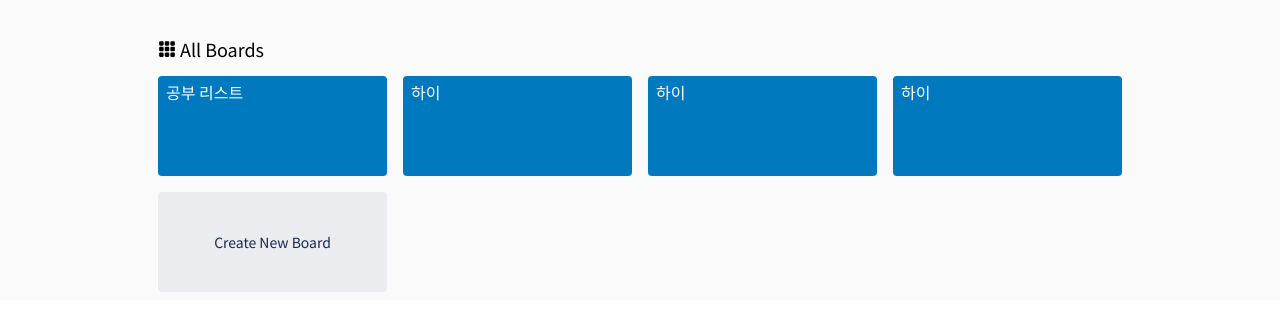
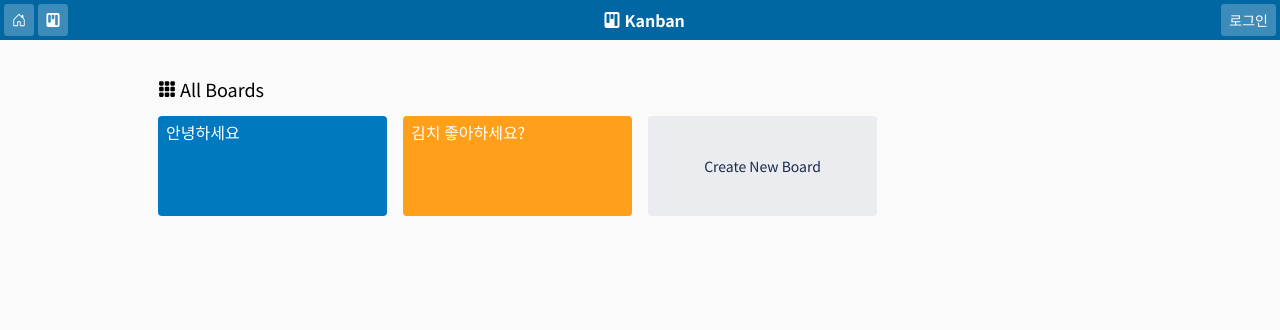
Before and after one commit to csh9066/kaban-front, a React (Create React App) app: page / in a window 1280 px wide. Shown: the top 330 px of the page. Built offline with nearby package versions, Linux system fonts and the light colour scheme.

Commit message:
Add BoardListPage

```diff
--- a/src/features/board/BoardTile.tsx
+++ b/src/features/board/BoardTile.tsx
@@ -10,10 +10,10 @@ interface Props {
   theme?: string;
 }
 
-function BoardTile({ children, to }: Props) {
+function BoardTile({ children, to, theme }: Props) {
   return (
     <Container to={to}>
-      <Wrapper>
+      <Wrapper theme={theme}>
         <Fade />
         {children}
       </Wrapper>
@@ -35,7 +35,7 @@ const Container = styled(Link)`
 
 const Wrapper = styled.div<{ theme: String }>`
   ${BoardTileStyle}
-  background-color: ${palette.blue};
+  background-color: ${({ theme }) => theme || palette.blue};
   color: ${palette.white};
   &:hover ${Fade} {
     background-color: rgba(0, 0, 0, 0.1);
--- a/src/pages/BoardList.tsx
+++ b/src/pages/BoardList.tsx
@@ -1,10 +1,15 @@
 import { BsGrid3X3GapFill } from "react-icons/bs";
+import { useSelector } from "react-redux";
 import styled from "styled-components";
+import MainTemplate from "../components/MainTemplate";
 import BoardTile from "../features/board/BoardTile";
 import CreateBoard from "../features/board/CreateBoard";
+import { RootState } from "../store";
 
 function BoardList() {
+  const boards = useSelector((state: RootState) => state.board.boards);
   return (
+    <MainTemplate>
       <Container>
         <Wrapper>
           <Title>
@@ -12,14 +17,20 @@ function BoardList() {
             <h1>All Boards</h1>
           </Title>
           <BoardTiles>
-          <BoardTile to="b/4">공부 리스트</BoardTile>
-          <BoardTile to="b/4">하이</BoardTile>
-          <BoardTile to="b/4">하이</BoardTile>
-          <BoardTile to="b/4">하이</BoardTile>
+            {boards.map((board) => (
+              <BoardTile
+                key={board.id}
+                theme={board.background}
+                to={`/b/${board.id}`}
+              >
+                {board.title}
+              </BoardTile>
+            ))}
             <CreateBoard />
           </BoardTiles>
         </Wrapper>
       </Container>
+    </MainTemplate>
   );
 }
 
```
Lines whose indentation alone changed are shown as unchanged.
